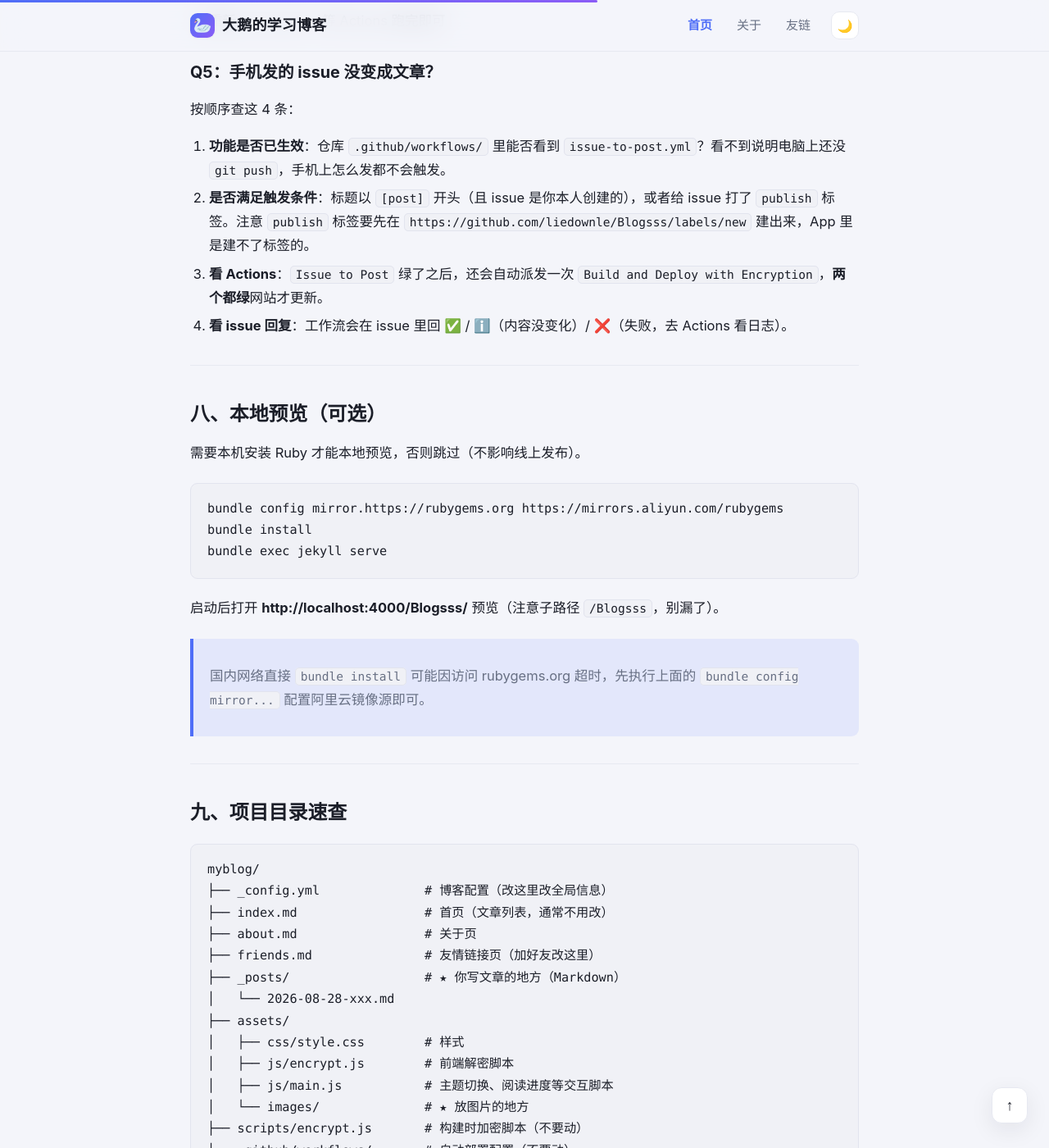
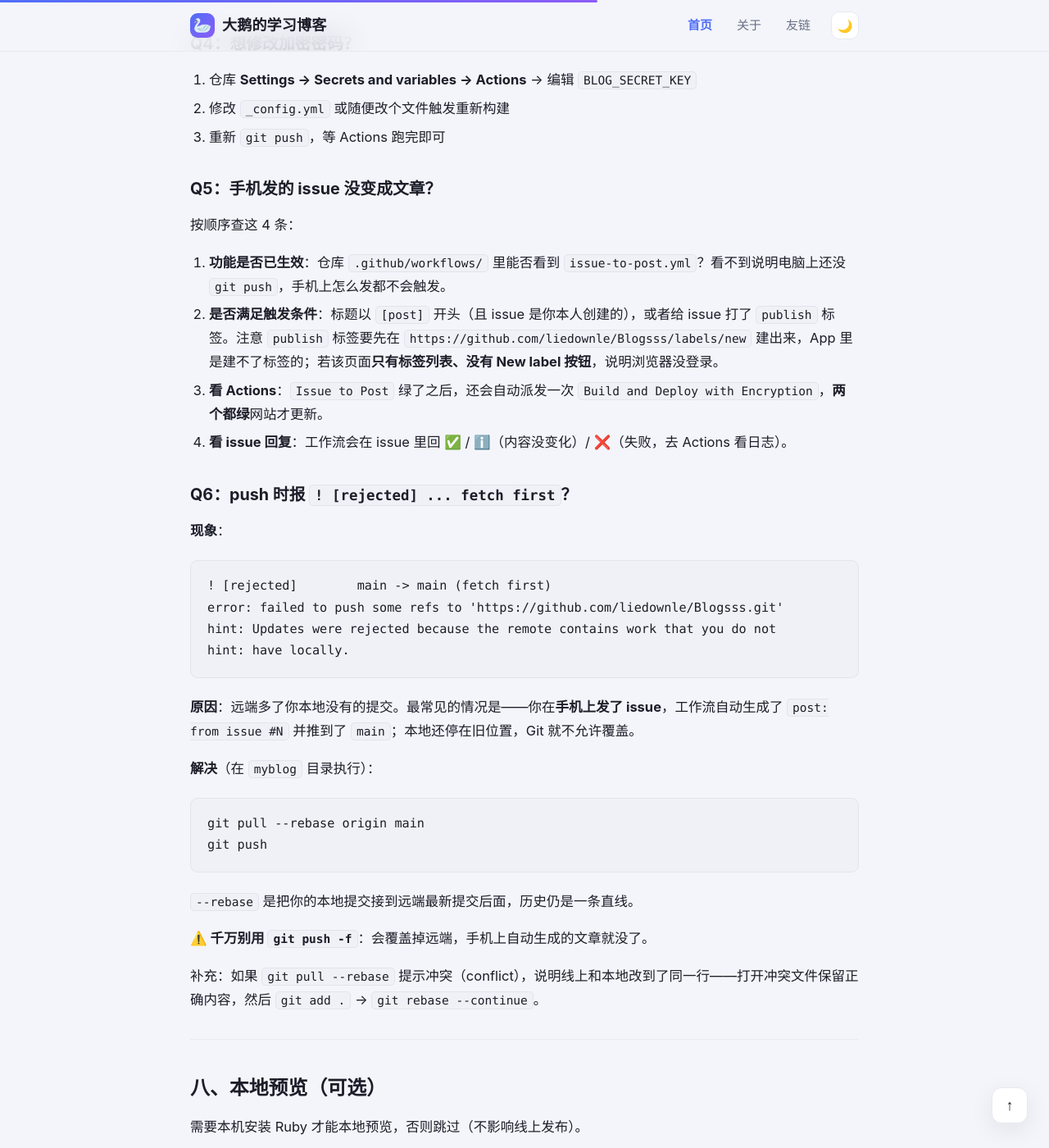
Before and after one commit to liedownle/Blogsss, a Jekyll site: the page built from 操作手册.md, in a window 1280 px wide and 1400 px high, scrolled down 6679 px. Shown: the whole window at 82% size. Built offline with Jekyll 4.4.1, drawn with Linux system fonts in a browser that asks for light colours; our own code applies the rules of GitHub Pages for plain Markdown files; some of the changed text lies outside the part shown.

Commit message:
docs: label permission note and push rejected guide

````diff
--- a/操作手册.md
+++ b/操作手册.md
@@ -70,6 +70,8 @@ git add .
 git commit -m "新增文章：标题"
 git push
 ```
+
+> 如果 `git push` 报 `! [rejected] ... fetch first`，说明你手机上刚发过文章（工作流自动提交了），先执行 `git pull --rebase origin main` 再 `git push`。详见第七章 Q6。
 
 ### 第 5 步：等待部署
 
@@ -222,9 +224,34 @@ git push
 ### Q5：手机发的 issue 没变成文章？
 按顺序查这 4 条：
 1. **功能是否已生效**：仓库 `.github/workflows/` 里能否看到 `issue-to-post.yml`？看不到说明电脑上还没 `git push`，手机上怎么发都不会触发。
-2. **是否满足触发条件**：标题以 `[post]` 开头（且 issue 是你本人创建的），或者给 issue 打了 `publish` 标签。注意 `publish` 标签要先在 `https://github.com/liedownle/Blogsss/labels/new` 建出来，App 里是建不了标签的。
+2. **是否满足触发条件**：标题以 `[post]` 开头（且 issue 是你本人创建的），或者给 issue 打了 `publish` 标签。注意 `publish` 标签要先在 `https://github.com/liedownle/Blogsss/labels/new` 建出来，App 里是建不了标签的；若该页面**只有标签列表、没有 New label 按钮**，说明浏览器没登录。
 3. **看 Actions**：`Issue to Post` 绿了之后，还会自动派发一次 `Build and Deploy with Encryption`，**两个都绿**网站才更新。
 4. **看 issue 回复**：工作流会在 issue 里回 ✅ / ℹ️（内容没变化）/ ❌（失败，去 Actions 看日志）。
+
+### Q6：push 时报 `! [rejected] ... fetch first`？
+**现象**：
+
+```
+! [rejected]        main -> main (fetch first)
+error: failed to push some refs to 'https://github.com/liedownle/Blogsss.git'
+hint: Updates were rejected because the remote contains work that you do not
+hint: have locally.
+```
+
+**原因**：远端多了你本地没有的提交。最常见的情况是——你在**手机上发了 issue**，工作流自动生成了 `post: from issue #N` 并推到了 `main`；本地还停在旧位置，Git 就不允许覆盖。
+
+**解决**（在 `myblog` 目录执行）：
+
+```powershell
+git pull --rebase origin main
+git push
+```
+
+`--rebase` 是把你的本地提交接到远端最新提交后面，历史仍是一条直线。
+
+**⚠️ 千万别用 `git push -f`**：会覆盖掉远端，手机上自动生成的文章就没了。
+
+补充：如果 `git pull --rebase` 提示冲突（conflict），说明线上和本地改到了同一行——打开冲突文件保留正确内容，然后 `git add .` → `git rebase --continue`。
 
 ---
 
@@ -329,9 +356,10 @@ myblog/
 
 ### 一次性准备（只需做一次）
 
-1. **建标签**（可选，但建议建）：手机浏览器打开 `https://github.com/liedownle/Blogsss/labels/new` →
+1. **建标签**（可选，可直接跳过）：手机浏览器打开 `https://github.com/liedownle/Blogsss/labels/new` →
    - Label name：`publish`，颜色随意（如绿色），保存
-   - ⚠️ GitHub 手机 App **不能新建标签**，只能在网页建；不建的话就用下面的「方式 B」
+   - ⚠️ GitHub 手机 App **不能新建标签**，只能在网页建；不建的话就用下面的「方式 A」即可
+   - ⚠️ 打开页面**只看到标签列表、没有 New label 按钮** → 基本就是**这个浏览器没登录**（或登录成了别的账号）。先访问 `https://github.com` 登录 `liedownle`，再回来打开上面的链接
 2. **装 App**：手机应用商店装 **GitHub**，登录 `liedownle` 账号。
 
 ### 手机发文（两种方式任选其一）
````
Also changed, not shown: README.md.
